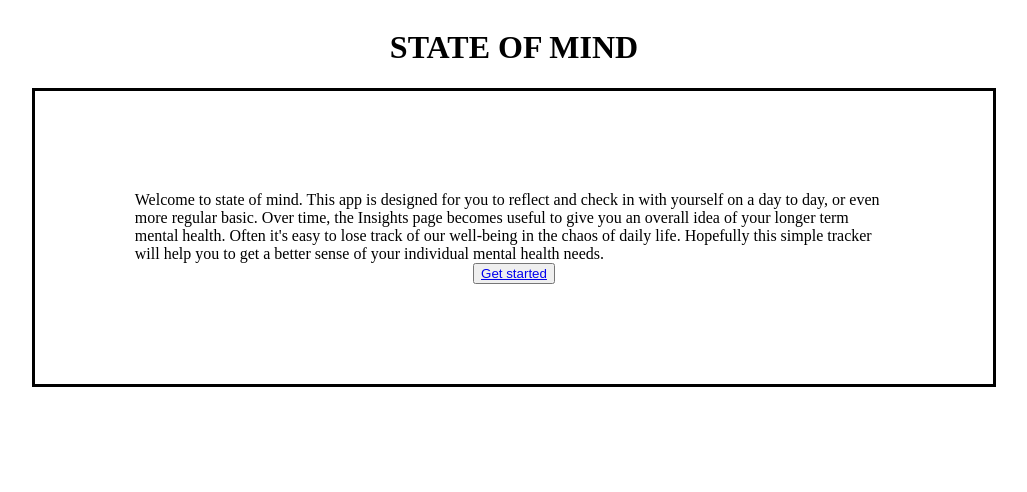
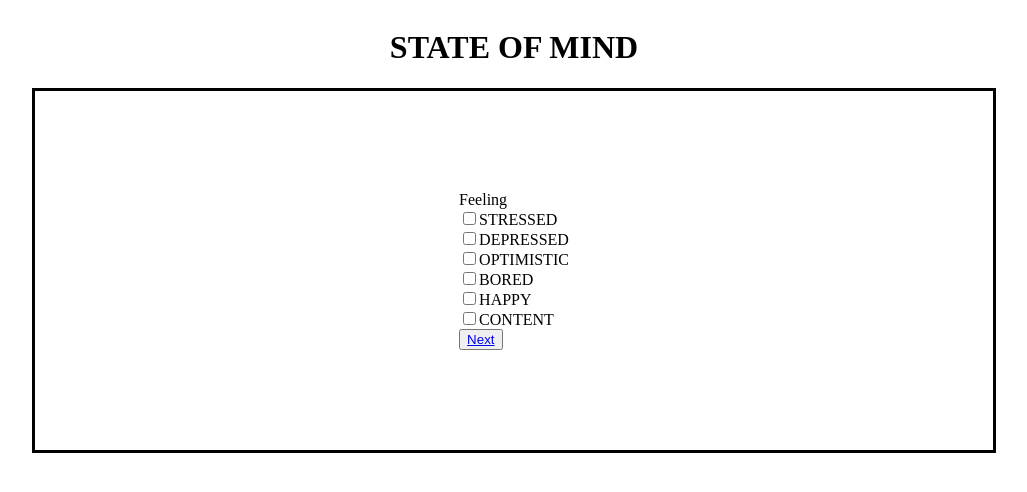
Before and after one commit to cjmontgom/state-of-mind, a React (Create React App) app in the folder client/: page /feeling in a window 1280 px wide. Shown: the top 492 px of the page, without its empty margins (126-1153 px from the left). Built offline with nearby package versions, Linux system fonts and the light colour scheme.

Commit message:
Front end refactoring. File restructure

```diff
--- a/client/src/components/feeling.tsx
+++ b/client/src/components/feeling.tsx
@@ -1,6 +1,6 @@
 import React, {useState} from 'react';
-import {FeelingType} from "./main";
 import {Link} from "react-router-dom";
+import {Feelings} from "../shared/types";
 
 
 const Feeling = ({setFeeling}) => {
@@ -20,7 +20,7 @@ const Feeling = ({setFeeling}) => {
         setFeeling({feeling : checkedFeelings});
     };
 
-    const feelingsList = [...Object.values(FeelingType)];
+    const feelingsList = [...Object.values(Feelings)];
 
     const feelingInput = feelingsList.map((feeling, idx) => {
         return (
--- a/client/src/components/main.tsx
+++ b/client/src/components/main.tsx
@@ -3,8 +3,8 @@ import Mood from "./mood";
 import Feeling from "./feeling";
 import Comment from "./comment";
 import Insights from "./insights";
-import {retrieveCheckIns, save} from "../apiRequests";
-import {Card, Wrapper} from "./styles";
+import {retrieveCheckIns, save} from "../shared/apiRequests";
+import {Card, Wrapper} from "../styles/styles";
 import {
     BrowserRouter as Router,
     Switch,
@@ -12,23 +12,9 @@ import {
     Link
 } from "react-router-dom";
 import Home from "./home";
+import {UserCheckIn} from "../shared/types";
 
-type Mood = 1 | 2 | 3 | 4 | 5 | 6 | 7
 
-export enum FeelingType {
-    Stressed = "STRESSED",
-    Depressed = "DEPRESSED",
-    Optimistic = "OPTIMISTIC",
-    Bored = "BORED",
-    Happy = "HAPPY",
-    Content = "CONTENT"
-}
-
-export type UserCheckIn = {
-    mood: Mood;
-    feeling: string[];
-    comment?: String;
-}
 
 const Main = () => {
 
@@ -55,12 +41,6 @@ const Main = () => {
             <Wrapper>
                 <h1>STATE OF MIND</h1>
                 <Switch>
-                    <Route path="/">
-                        <Card>
-                            <Home/>
-                            <button><Link to="/mood">Get started</Link></button>
-                        </Card>
-                    </Route>
                     <Route path="/mood">
                         <Card>
                             <Mood setMood={handleCheckInChange}/>
@@ -87,6 +67,12 @@ const Main = () => {
                             <button><Link to="/">Back to Home</Link></button>
                         </Card>
                     </Route>
+                    <Route path="/">
+                        <Card>
+                            <Home/>
+                            <button><Link to="/mood">Get started</Link></button>
+                        </Card>
+                    </Route>
                 </Switch>
             </Wrapper>
         </Router>
--- /dev/null
+++ b/client/src/shared/types.ts
@@ -0,0 +1,16 @@
+type Mood = 1 | 2 | 3 | 4 | 5 | 6 | 7
+
+export enum Feelings {
+    Stressed = "STRESSED",
+    Depressed = "DEPRESSED",
+    Optimistic = "OPTIMISTIC",
+    Bored = "BORED",
+    Happy = "HAPPY",
+    Content = "CONTENT"
+}
+
+export type UserCheckIn = {
+    mood: Mood;
+    feeling: string[];
+    comment?: String;
+}
```
Also changed, not shown: client/src/shared/apiRequests.ts (renamed from client/src/apiRequests.ts), client/src/styles/styles.ts (renamed from client/src/components/styles.ts).
